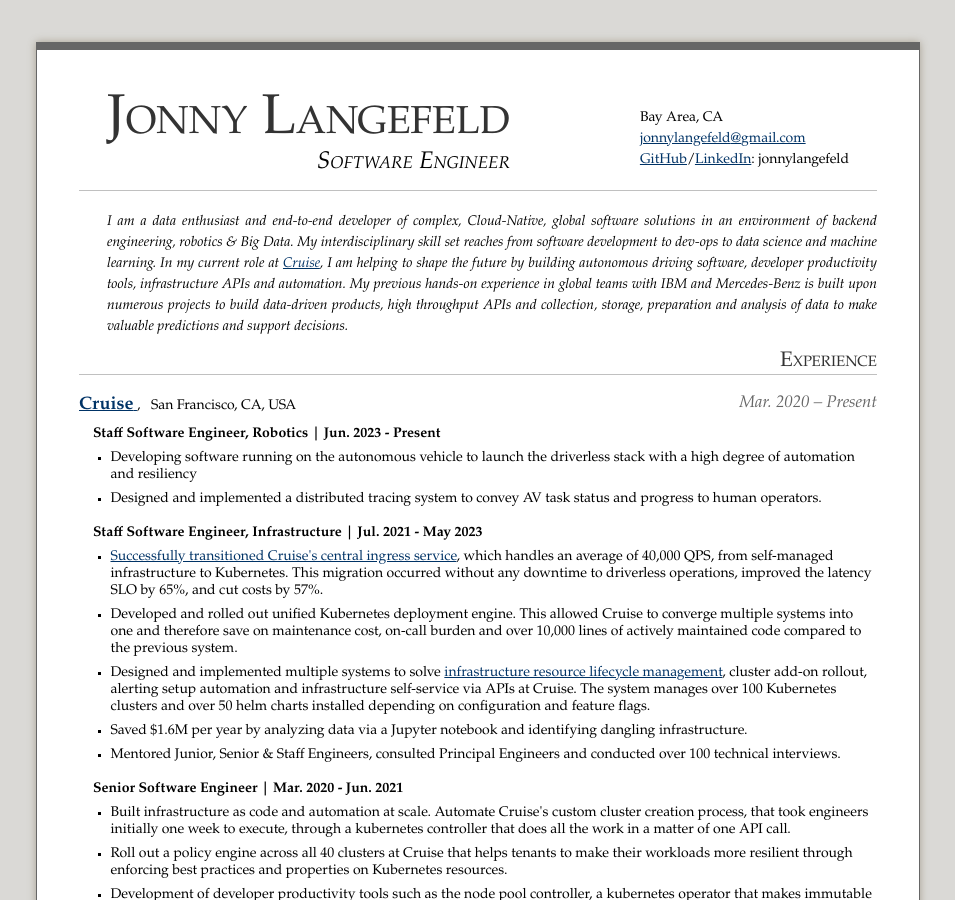
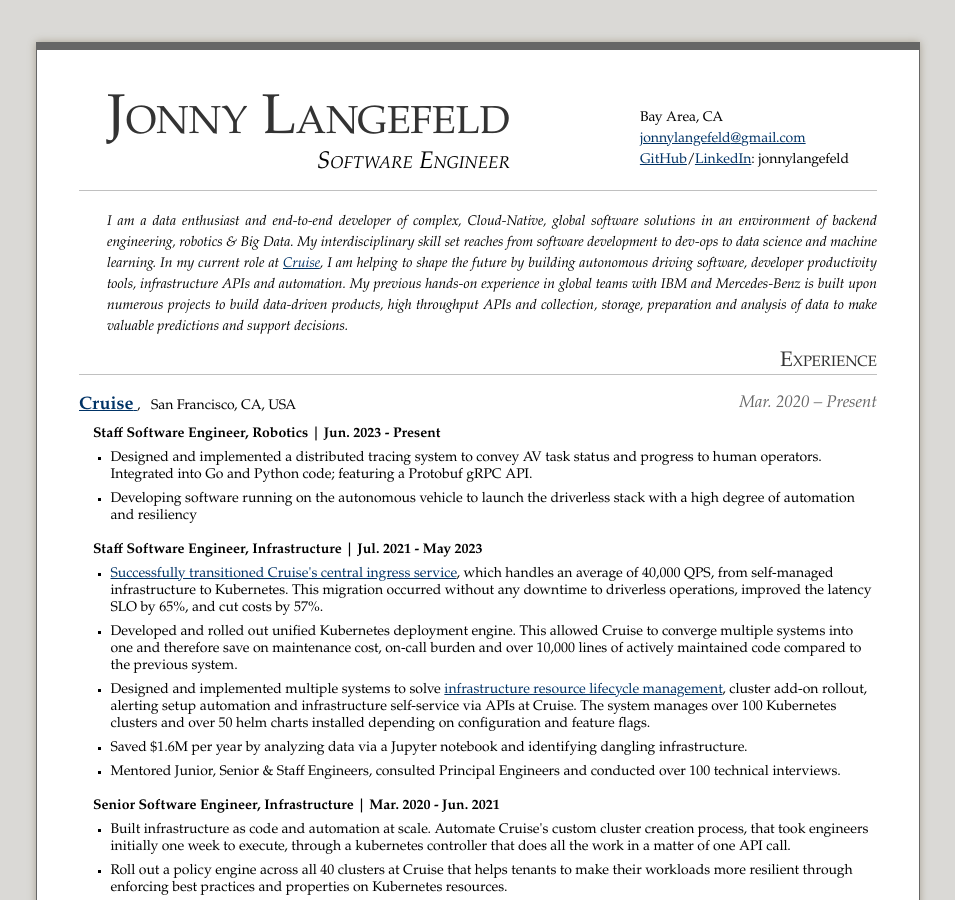
Before and after one commit to jonnylangefeld/jonnylangefeld.com, a Jekyll site: the page cv/cv.html, which Jekyll copies as it is, in a window 1280 px wide and 900 px high. Shown: the whole window, without its empty margins (162-1117 px from the left). Built offline with Jekyll 4.4.1, drawn with Linux system fonts in a browser that asks for light colours; some web fonts are replaced.

Commit message:
small updates

```diff
--- a/cv/cv.html
+++ b/cv/cv.html
@@ -73,12 +73,10 @@
           </h4>
           <ul>
             <li>
-              <span class="Description"
-                >Developing software running on the autonomous vehicle to launch the driverless stack with a high degree of automation and resiliency</span
-              >
+              <span class="Description">Designed and implemented a distributed tracing system to convey AV task status and progress to human operators. Integrated into Go and Python code; featuring a Protobuf gRPC API.</span>
             </li>
             <li>
-              <span class="Description">Designed and implemented a distributed tracing system to convey AV task status and progress to human operators.</span>
+              <span class="Description">Developing software running on the autonomous vehicle to launch the driverless stack with a high degree of automation and resiliency</span>
             </li>
           </ul>
           <br />
@@ -118,7 +116,7 @@
           </ul>
           <br />
           <h4>
-            <span class="Title">Senior Software Engineer | Mar. 2020 - Jun. 2021</span>
+            <span class="Title">Senior Software Engineer, Infrastructure | Mar. 2020 - Jun. 2021</span>
           </h4>
           <ul>
             <li>
```
Also changed, not shown: 1 other file.
